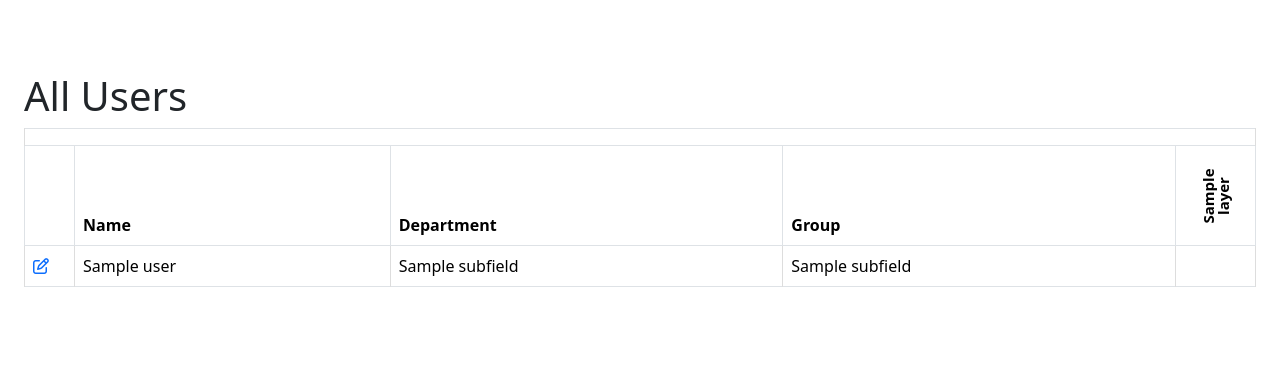
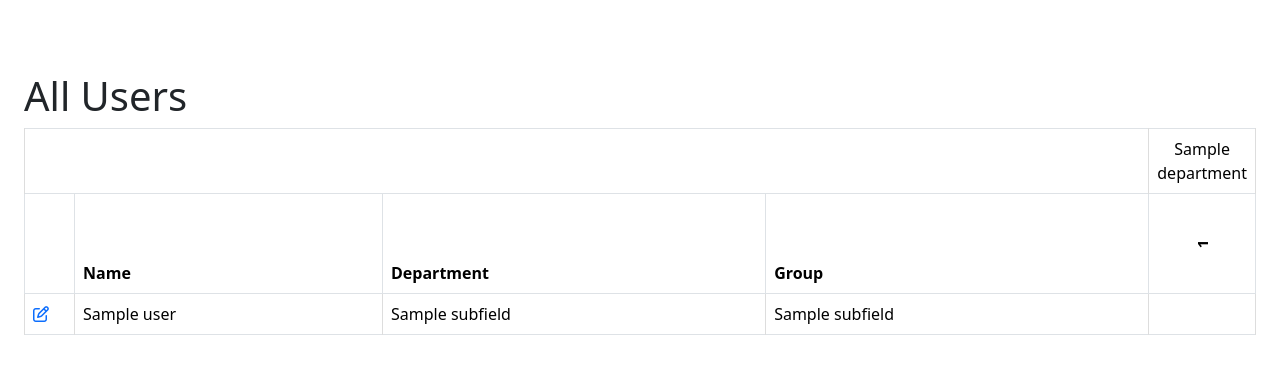
Before and after one commit to plainxjane/Access-Control-Interface, a Flask app: template templates/users.html in a window 1280 px wide. Shown: the part 56-430 px from the top of the page. Run offline with Flask 3, Linux system fonts and the light colour scheme; the template is opened without the code that fills it: most values are stand-ins (such as "Sample title", 1, 10 or a date in 2020); parts of the project's set-up code (start-up, migrations or seed data) failed here and were passed over; some libraries are stand-ins or nearby versions.

Commit message:
add in department headings

```diff
--- a/database.py
+++ b/database.py
@@ -51,7 +51,7 @@ def populate():
     cursor = conn.cursor()
 
     # Add initial departments
-    departments = ['Commuter & Road Infrastructure (CRI)', 'Geomatics & Survey (GSV)', 'Geotechnical & Tunnels (GTT)',
+    departments = ['Architecture', 'Commuter & Road Infrastructure (CRI)', 'Geomatics & Survey (GSV)', 'Geotechnical & Tunnels (GTT)',
                    'Land (LD)', 'Project Management', 'Road & Rail Systems Engineering (RSE)']
     for department in departments:
         cursor.execute('''
--- a/main.py
+++ b/main.py
@@ -1,5 +1,6 @@
 from flask import Flask, g, flash, request, redirect, render_template, url_for
 from models.Forms import LoginForm, AddLayerForm, AddUserForm, UpdateUserForm
+from collections import defaultdict
 import sqlite3
 
 app = Flask(__name__)
@@ -7,6 +8,7 @@ DATABASE = 'database.db'
 
 # config app
 app.config['SECRET_KEY'] = 'SECRET_KEY'
+
 
 def get_db():
     db = getattr(g, '_database', None)
@@ -108,7 +110,8 @@ def add_user():
             cursor.execute('''
                     INSERT INTO users (name, department, groups, editor, viewer, download_attachments)
                     VALUES (?, ?, ?, ?, ?, ?)
-                    ''', (name, department_string, group_string, editor_string, viewer_string, download_attachments_string))
+                    ''', (
+            name, department_string, group_string, editor_string, viewer_string, download_attachments_string))
 
             conn.commit()
             conn.close()
@@ -149,7 +152,7 @@ def update_user(user_id):
         updated_department = ', '.join(update_user_form.department.data)
         updated_groups = ', '.join(update_user_form.groups.data)
         updated_editor = ', '.join(update_user_form.editor.data)
-        updated_viewer = ', ' .join(update_user_form.viewer.data)
+        updated_viewer = ', '.join(update_user_form.viewer.data)
         updated_download_attachments = ', '.join(update_user_form.download_attachments.data)
 
         # update SQLite database
@@ -161,8 +164,9 @@ def update_user(user_id):
             SET name = ?, department = ?, groups = ?, editor = ?, viewer = ?, download_attachments = ?
             WHERE id = ?
             ''', (
-            updated_name, updated_department, updated_groups, updated_editor, updated_viewer, updated_download_attachments,
-            user_id))
+                updated_name, updated_department, updated_groups, updated_editor, updated_viewer,
+                updated_download_attachments,
+                user_id))
 
             conn.commit()
             conn.close()
@@ -185,8 +189,12 @@ def all_users():
     users = cursor.fetchall()
 
     # fetch layers
-    cursor.execute('SELECT name FROM layers')
-    layers = [row[0] for row in cursor.fetchall()]
+    cursor.execute('SELECT name, department FROM layers')
+    layers = cursor.fetchall()
+
+    # fetch departments
+    cursor.execute('SELECT name FROM departments')
+    departments = [dept[0] for dept in cursor.fetchall()]
 
     # split user fields before passing to template
     split_users = []
@@ -201,8 +209,7 @@ def all_users():
             'download_attachments': user[6].split(', '),
         })
 
-
-    return render_template('users.html', users=split_users, layers=layers)
+    return render_template('users.html', users=split_users, layers=layers, departments=departments)
 
 
 @app.route('/database')
--- a/templates/users.html
+++ b/templates/users.html
@@ -17,7 +17,10 @@
                 <table class="table table-bordered table-header-rotated" id="users-table">
                     <thead>
                     <tr class="empty-row">
-                        <td colspan="{{ layers | length + 4 }}"></td>
+                        <td colspan="4"></td>
+                        {% for department in departments %}
+                        <td colspan="{{ departments | length }}" class="text-center">{{ department }}</td>
+                        {% endfor %}
                     </tr>
                     <tr>
                         <th style="width: 50px;"></th>
@@ -27,10 +30,10 @@
                         {% for layer in layers %}
                         <th class="rotate-90">
                             <div>
-                                <span>{{ layer }}</span>
+                                <span>{{ layer[0] }}</span>
                             </div>
                         </th>
-                        {% endfor %}
+                    {% endfor %}
                     </tr>
                     </thead>
                     <tbody>
@@ -59,13 +62,13 @@
                         <td>
                             {% set permissions= [] %}
 
-                            {% if layer in user.editor %}
+                            {% if layer[0] in user.editor %}
                             {% set permissions = permissions + ['E'] %}
                             {% endif %}
-                            {% if layer in user.viewer %}
+                            {% if layer[0] in user.viewer %}
                             {% set permissions = permissions + ['V'] %}
                             {% endif %}
-                            {% if layer in user.download_attachments %}
+                            {% if layer[0] in user.download_attachments %}
                             {% set permissions = permissions + ['D'] %}
                             {% endif %}
 
@@ -81,7 +84,6 @@
                     </tbody>
                 </table>
             </div>
-
         </div>
     </div>
 </div>
```
